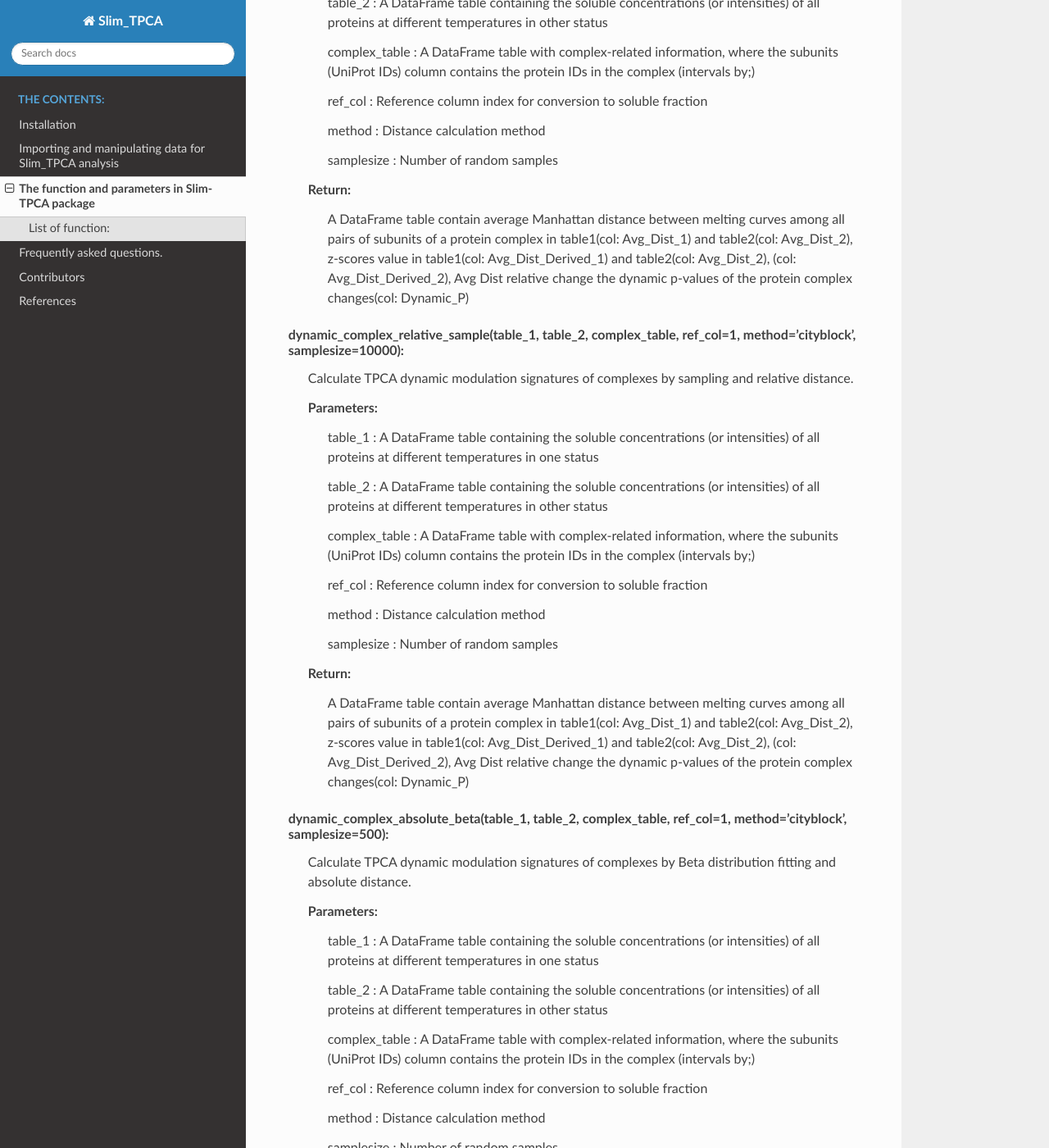
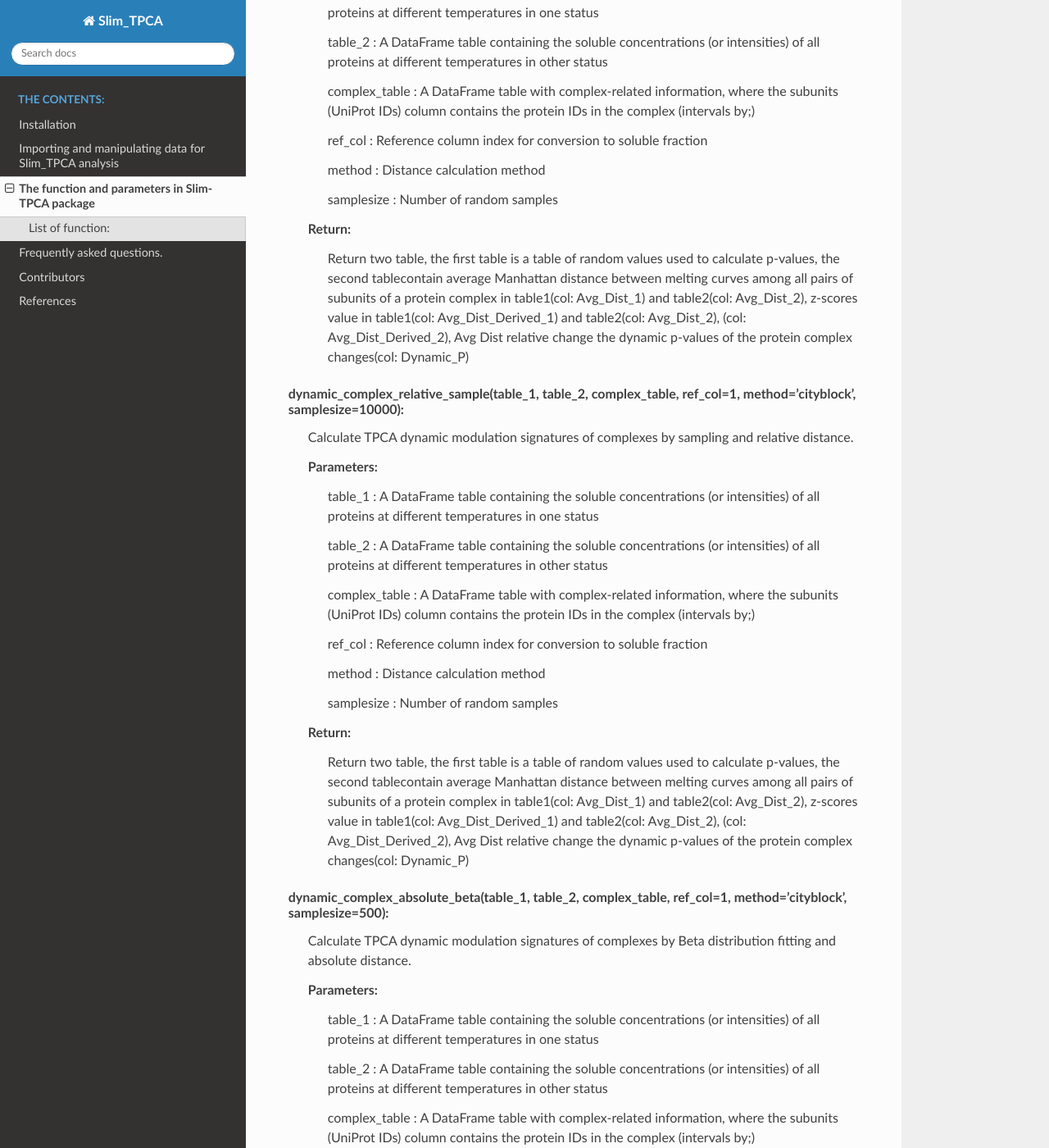
Before and after one commit to wangjun258/Slim_TPCA, a Sphinx documentation site: the page built from docs/function.rst, in a window 1280 px wide and 1400 px high, scrolled down 4691 px. Shown: the whole window at 82% size. Built offline with Sphinx 7.4.7 and the Read the Docs theme 2.0.0, drawn with Linux system fonts in a browser that asks for light colours; pages that are not in the unit, such as notebooks, are missing from menus; some of the changed text lies outside the part shown.

Commit message:
last_1224

```diff
--- a/docs/function.rst
+++ b/docs/function.rst
@@ -132,7 +132,7 @@ complex_signature_sample(table, complex_table, ref_col=1, method='cityblock', sa
 
         samplesize : Number of random samples
     Return:
-        A table including p value and z-score values for each protein complex
+        Return two table, the first table is a table of random values used to calculate p-values, the second table including p value and z-score values for each protein complex
 
 complex_signature_beta(table, complex_table, ref_col=1, method='cityblock', samplesize=500):
     Calculate TPCA signatures of complexes by fitting a beta distribution to random complexes.
@@ -148,7 +148,7 @@ complex_signature_beta(table, complex_table, ref_col=1, method='cityblock', samp
 
         samplesize : Number of random samples
     Return:
-        A table including p value and z-score values for each protein complex
+        Return two table, the first table is a table of random values used to calculate p-values, the second table including p value and z-score values for each protein complex
 
 align(table_1, table_2, ref_col=1):
     Multiple sets of data may identify different proteins and align them here.
@@ -178,7 +178,7 @@ dynamic_complex_absolute_sample(table_1, table_2, complex_table, ref_col=1, meth
 
         samplesize : Number of random samples
     Return:
-        A DataFrame table contain average Manhattan distance between melting curves among all pairs of subunits of a protein complex in table1(col: Avg_Dist_1) and table2(col: Avg_Dist_2), z-scores value in table1(col: Avg_Dist_Derived_1) and table2(col: Avg_Dist_2), (col: Avg_Dist_Derived_2), Avg Dist relative change the dynamic p-values of the protein complex changes(col: Dynamic_P)
+        Return two table, the first table is a table of random values used to calculate p-values, the second tablecontain average Manhattan distance between melting curves among all pairs of subunits of a protein complex in table1(col: Avg_Dist_1) and table2(col: Avg_Dist_2), z-scores value in table1(col: Avg_Dist_Derived_1) and table2(col: Avg_Dist_2), (col: Avg_Dist_Derived_2), Avg Dist relative change the dynamic p-values of the protein complex changes(col: Dynamic_P)
 
 
 dynamic_complex_relative_sample(table_1, table_2, complex_table, ref_col=1, method='cityblock', samplesize=10000):
@@ -197,7 +197,7 @@ dynamic_complex_relative_sample(table_1, table_2, complex_table, ref_col=1, meth
 
         samplesize : Number of random samples
     Return:
-        A DataFrame table contain average Manhattan distance between melting curves among all pairs of subunits of a protein complex in table1(col: Avg_Dist_1) and table2(col: Avg_Dist_2), z-scores value in table1(col: Avg_Dist_Derived_1) and table2(col: Avg_Dist_2), (col: Avg_Dist_Derived_2), Avg Dist relative change the dynamic p-values of the protein complex changes(col: Dynamic_P)
+        Return two table, the first table is a table of random values used to calculate p-values, the second tablecontain average Manhattan distance between melting curves among all pairs of subunits of a protein complex in table1(col: Avg_Dist_1) and table2(col: Avg_Dist_2), z-scores value in table1(col: Avg_Dist_Derived_1) and table2(col: Avg_Dist_2), (col: Avg_Dist_Derived_2), Avg Dist relative change the dynamic p-values of the protein complex changes(col: Dynamic_P)
 
 
 dynamic_complex_absolute_beta(table_1, table_2, complex_table, ref_col=1, method='cityblock', samplesize=500):
```
Also changed, not shown: docs/notebooks/Slim_TPCA_test.ipynb.
